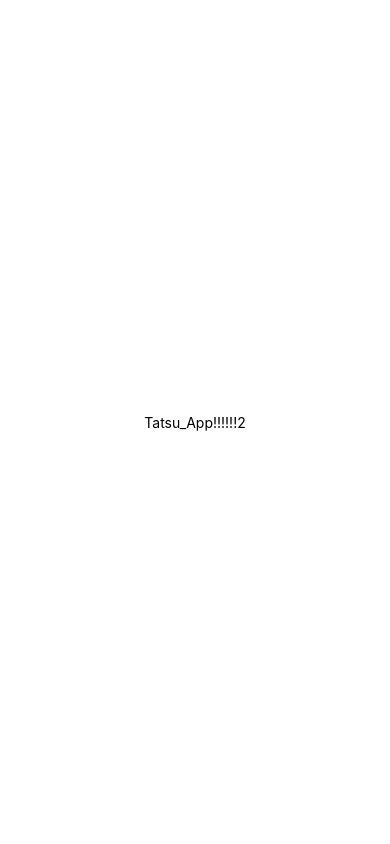
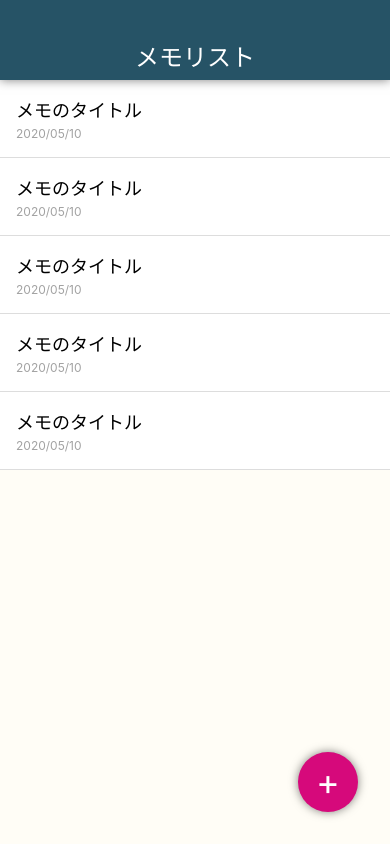
Before and after one commit to tatsu60/MemoApp, a React Native app: screen / in a window 390 px wide. Built offline with nearby package versions, Linux system fonts and the light colour scheme.

Commit message:
Create MemoList

```diff
--- a/App.js
+++ b/App.js
@@ -4,7 +4,44 @@ import { StyleSheet, Text, View } from 'react-native';
 export default function App() {
   return (
     <View style={styles.container}>
-      <Text>Tatsu_App!!!!!!2</Text>
+
+      <View style={styles.appbar}>
+        <View>
+          <Text style={styles.appbarTitle}>メモリスト</Text>
+        </View>
+      </View>
+
+      <View style={styles.memoList}>
+        <View style={styles.memoListItem}>
+          <Text style={styles.memoTitle}>メモのタイトル</Text>
+          <Text style={styles.memoDate}>2020/05/10</Text>
+        </View>
+
+        <View style={styles.memoListItem}>
+          <Text style={styles.memoTitle}>メモのタイトル</Text>
+          <Text style={styles.memoDate}>2020/05/10</Text>
+        </View>
+
+        <View style={styles.memoListItem}>
+          <Text style={styles.memoTitle}>メモのタイトル</Text>
+          <Text style={styles.memoDate}>2020/05/10</Text>
+        </View>
+
+        <View style={styles.memoListItem}>
+          <Text style={styles.memoTitle}>メモのタイトル</Text>
+          <Text style={styles.memoDate}>2020/05/10</Text>
+        </View>
+
+        <View style={styles.memoListItem}>
+          <Text style={styles.memoTitle}>メモのタイトル</Text>
+          <Text style={styles.memoDate}>2020/05/10</Text>
+        </View>
+      </View>
+
+      <View style={styles.memoAddButton}>
+        <Text style={styles.memoAddButtonTitle}>+</Text>
+      </View>
+
     </View>
   );
 }
@@ -12,8 +49,67 @@ export default function App() {
 const styles = StyleSheet.create({
   container: {
     flex: 1,
-    backgroundColor: '#fff',
+    backgroundColor: '#fffdf6',
     alignItems: 'center',
     justifyContent: 'center',
   },
+  memoAddButton: {
+    position: 'absolute',
+    bottom: 32,
+    right: 32,
+    width: 60,
+    height: 60,
+    backgroundColor: '#d6097b',
+    borderRadius: 30,
+    justifyContent: 'center',
+    alignItems: 'center',
+    shadowColor: '#000',
+    shadowOffset: { width: 0, height: 0, },
+    shadowOpacity: 0.5,
+    shadowRadius: 10,
+  },
+  memoAddButtonTitle: {
+    fontSize: 36,
+    color: '#fff',
+    lineHeight: 40,
+  },
+  memoList:{
+    width: '100%',
+    flex: 1,
+    paddingTop: 80,
+  },
+  memoListItem: {
+    padding: 16,
+    borderBottomWidth: 1,
+    borderBottomColor: '#ddd',
+    backgroundColor: '#fff',
+  },
+  memoTitle: {
+    fontSize: 18,
+    marginBottom: 4,
+  },
+  memoDate: {
+    fontSize: 12,
+    color: '#a2a2a2',
+  },
+  appbar: {
+    position: 'absolute',
+    top: 0,
+    right: 0,
+    left: 0,
+    height:80,
+    paddingTop: 30,
+    backgroundColor: '#265366',
+    justifyContent: 'center',
+    alignItems: 'center',
+    shadowColor: '#000',
+    shadowOffset: { width: 0, height: 0, },
+    shadowOpacity: 0.5,
+    shadowRadius: 10,
+    zIndex: 10,
+  },
+  appbarTitle: {
+    color: '#fff',
+    fontSize: 24,
+  },
 });
```
Also changed, not shown: src/elements/BodyText.js (added, +23 -0 lines).
